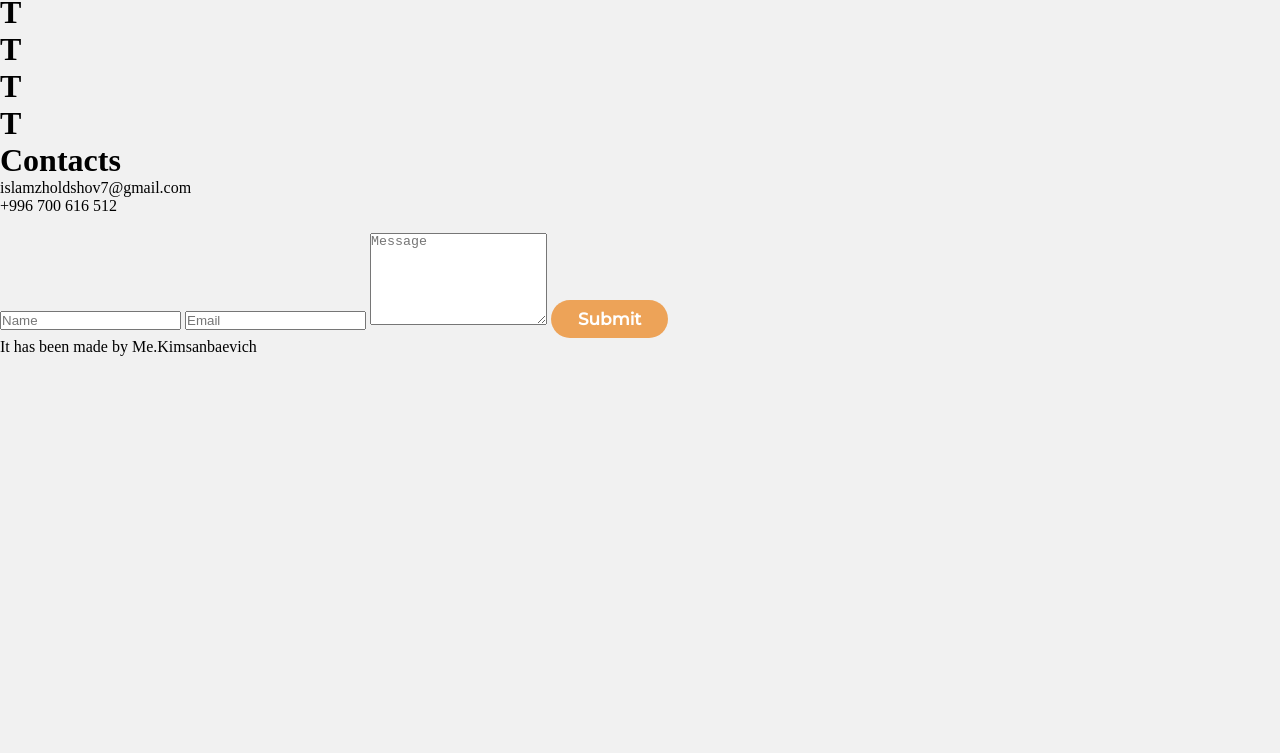
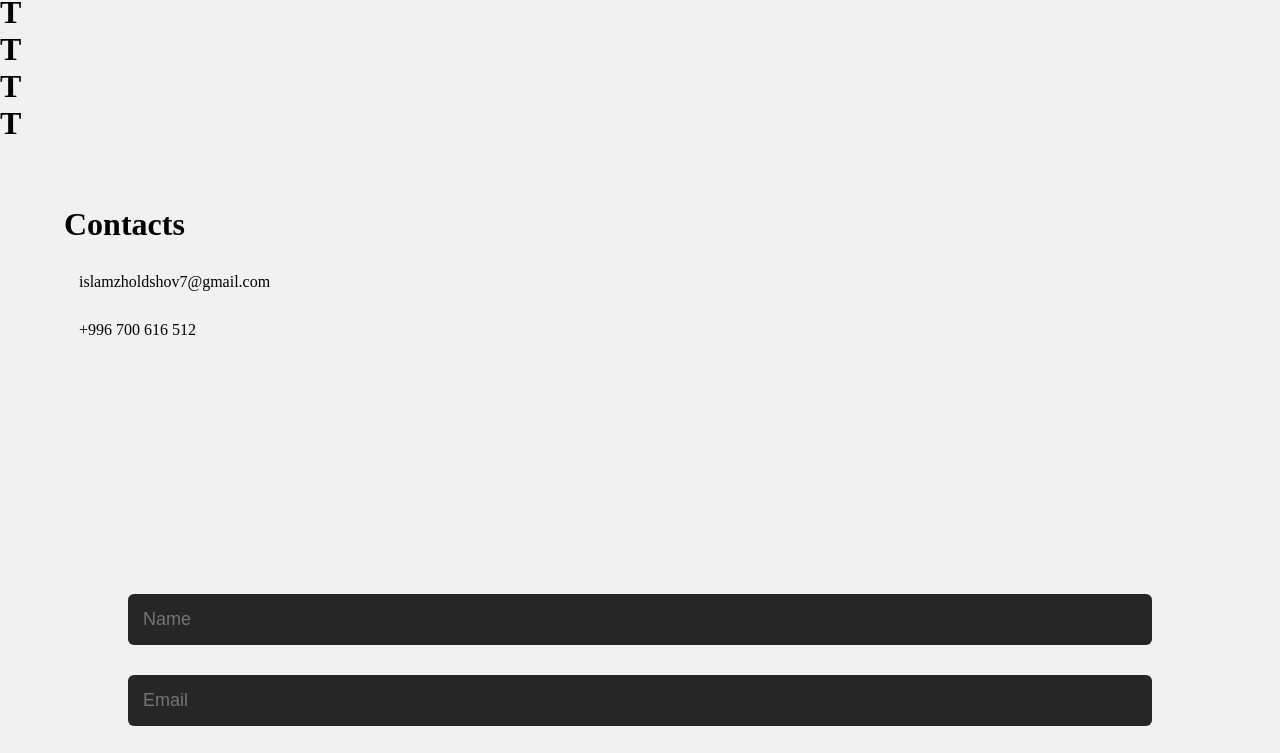
Before and after one commit to Isa2222222/school.inrto, a plain HTML site: page index.html in a window 1280 px wide. Shown: the part 2656-3409 px from the top of the page. Before the commit the page ends 3012 px from the top, so only its background shows below. Drawn offline with Linux system fonts and the light colour scheme.

Commit message:
Update style.css

```diff
--- a/style.css
+++ b/style.css
@@ -90,3 +90,95 @@ header.sticky .nav_links .contact button{
     color: #030400;
     background-color: #f1f1f1;
 }
+.contact-left {
+    flex-basis: 35%;
+    padding: 5%;
+}
+
+.contact-right {
+    flex-basis: 60%;
+}
+
+.contact-left p {
+    margin-top: 30px;
+}
+
+.contact-left p i {
+    color: aqua;
+    margin-right: 15px;
+    font-size: 25px;
+}
+
+.social-icons {
+    margin-top: 30px;
+}
+
+.social-icons a {
+    text-decoration: none;
+    font-size: 30px;
+    margin-right: 15px;
+    color: #ababab;
+    display: inline-block;
+    transition: transform 1s;
+}
+
+.social-icons a:hover {
+    color: aqua;
+    transform: translateY(-5px);
+}
+
+.btn.btn2 {
+    display: inline-block;
+    background: aqua;
+}
+
+.contact-right form {
+    width: 100%;
+    padding: 10%;
+}
+
+form input,
+form textarea {
+    width: 100%;
+    border: 0;
+    outline: none;
+    background: #262626;
+    padding: 15px;
+    margin: 15px 0;
+    color: #fff;
+    font-size: 18px;
+    border-radius: 6px;
+}
+
+.btn.btn2 {
+    display: block;
+    margin: 50px auto;
+    width: fit-content;
+    border: 1px solid aqua;
+    padding: 14px 50px;
+    border-radius: 6px;
+    text-decoration: none;
+    color: rgb(255, 255, 255);
+    transition: background 0.5s;
+}
+
+.btn.btn2:hover {
+    background: aqua;
+}
+
+form .btn2 {
+    padding: 14px 60px;
+    font-size: 18px;
+    margin-top: 20px;
+    cursor: pointer;
+}
+
+.copyright {
+    width: 100%;
+    text-align: center;
+    padding: 25px 0;
+    background: #262626;
+    font-weight: 300;
+    margin-top: 20px;
+
+}
```
